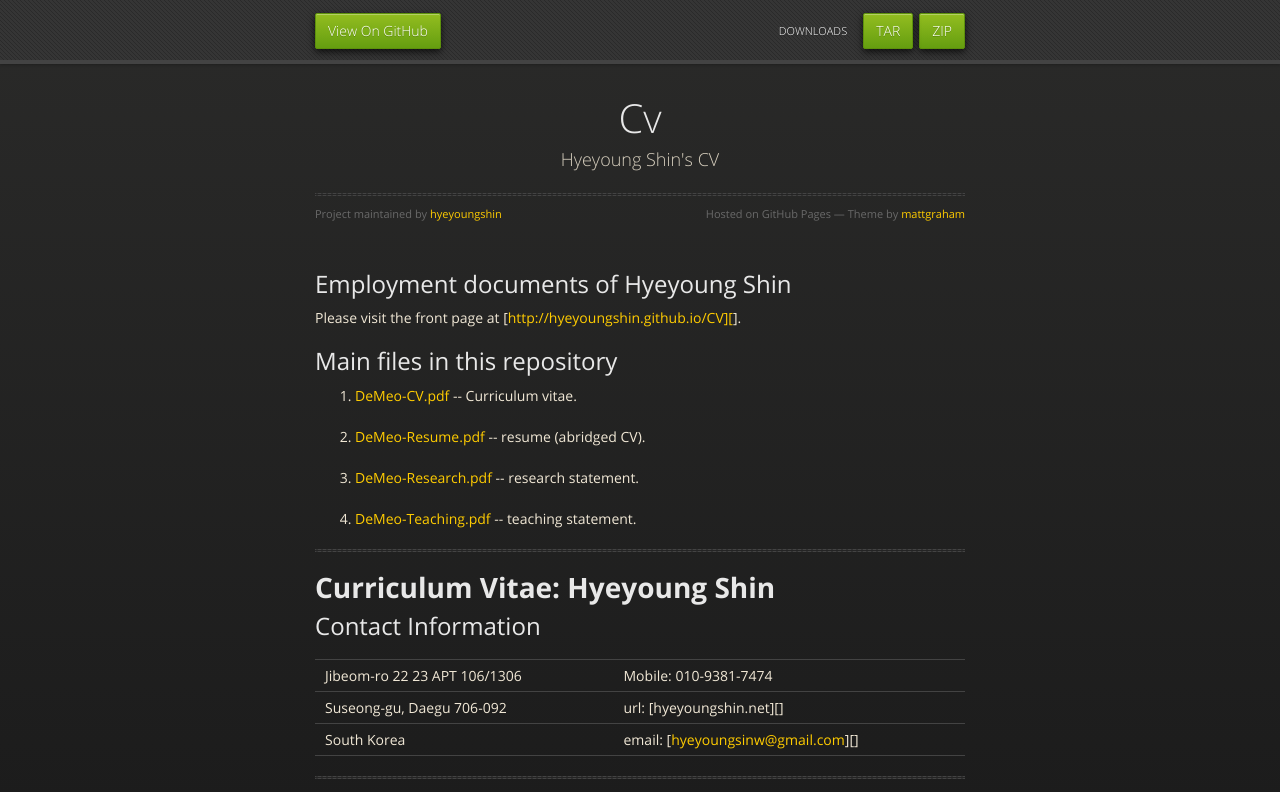
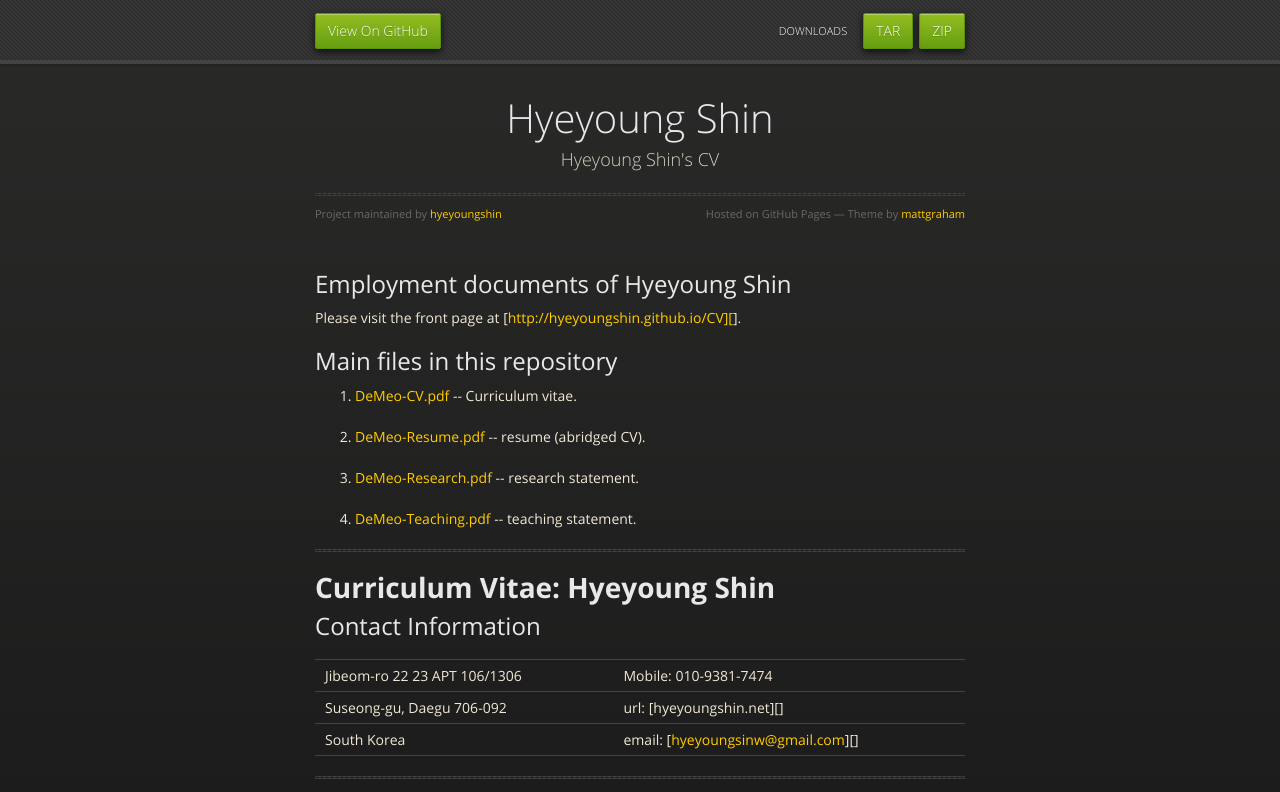
Before and after one commit to HYAllStars/CV, a plain HTML site: page index.html in a window 1280 px wide. Shown: the top 792 px of the page. Drawn offline with nearby package versions, Linux system fonts and the light colour scheme.

Commit message:
changed the title

```diff
--- a/index.html
+++ b/index.html
@@ -31,7 +31,7 @@
 
       <section>
         <div id="title">
-          <h1>Cv</h1>
+          <h1>Hyeyoung Shin</h1>
           <p>Hyeyoung Shin's CV</p>
           <hr>
           <span class="credits left">Project maintained by <a href="https://github.com/hyeyoungshin">hyeyoungshin</a></span>
```
